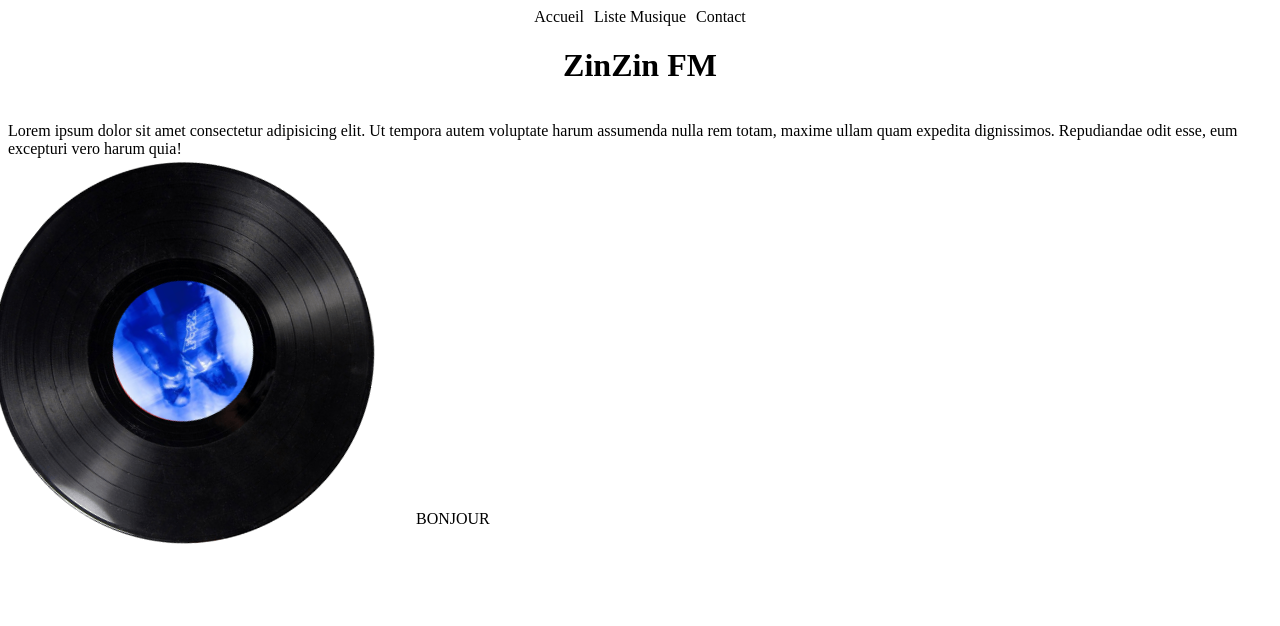
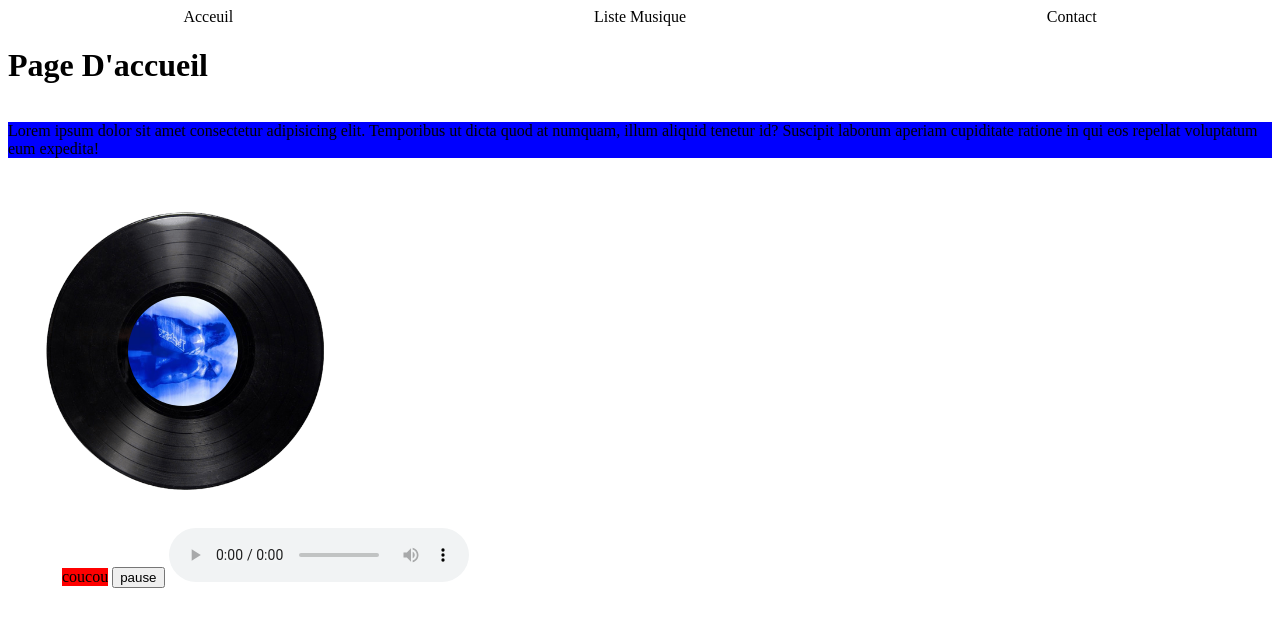
Before and after one commit to tintinLVK/SandBox, a plain HTML site: page index.html in a window 1280 px wide. Drawn offline with Linux system fonts and the light colour scheme.

Commit message:
add musique

```diff
--- a/assets/css/styles.css
+++ b/assets/css/styles.css
@@ -1,17 +1,11 @@
-body{
-
-}
-
-h1{
-    text-align: center;
+body {
 }
 
 img {
-   width: 350px;
+    width: 350px;
 }
 
 .div1 {
-
 }
 
 .div2 {
@@ -21,48 +15,54 @@
 }
 
 p {
+    background-color: red;
     display: inline-block;
 }
 
-ul {
+ul{
     display: flex;
     gap: 10px;
+    margin: 0;
     padding: 0;
-    margin: 0;
     list-style: none;
-    justify-content: center;
+    justify-content: space-around;
 }
 
-.vinyle {
-animation: turn 3.5s infinite linear;
+.vinyle{
 }
 
 @keyframes turn {
     0% {
-        transform: rotate(0deg) scale(1);
-        }
+       transform :rotate(0deg) scale(1);
+    }
+    /* 25% {
+        transform :rotate(90deg) scale(2);
+     } */
     50% {
-            transform: rotate(180deg) scale(1.2);
-            }
+        transform :rotate(180deg);
+     }
     100% {
-        transform: rotate(360deg) scale(1);
-
+        transform :rotate(360deg);
     }
 }
 
 .gazo {
-    width: 120px;
-    height: 120px;
+    width: 110px;
+    height: 110px;
     object-fit: cover;
+    border-radius: 100%;
     position: absolute;
-    border-radius: 100%;
-    top: 50%;
+    top : 50%;
     left: 50%;
-    transform: translate(-50%, -50%);
+    transform: translate(-50%,-50%);
 }
 
-.disque {
+.disque{
     position: relative;
     display: inline-block;
-    animation: turn 3.5s infinite linear;
+    animation: turn 4s infinite linear;
 }
+
+.pause{
+    animation-play-state: paused;
+}
--- a/assets/js/app.js
+++ b/assets/js/app.js
@@ -6,6 +6,25 @@
 const isAdmin = false; //Boolean
 const apprenants = ["Enzo", "Thomas", "Valentin"];  // tableau
 const sac = {livre: 'BD Tintin', trousse: 'stylo', skills: ["Bagarre", "Jeux Vidéos"] } // objet
+const disque = document.querySelector(".disque");
+const btnPause = document.getElementById("btnPause");
+const paragraphe = document.querySelector(".div1 p");
+
+setTimeout(() => {
+    paragraphe.style.backgroundColor = "blue";
+}, 4000);
+
+btnPause.addEventListener("click", ()=> {
+    disque.classList.toggle("pause");
+
+    if (disque.classList.contains("pause")){
+        btnPause.textContent = "Play";
+    }else{
+        btnPause.textContent = "Pause";
+    }
+});
+
+console.log(disque);
 
 console.log(apprenants[2]);
 console.log(sac.skills[0]);
--- a/index.html
+++ b/index.html
@@ -1,20 +1,20 @@
 <!DOCTYPE html>
 <html lang="fr">
+
 <head>
     <meta charset="UTF-8">
-    <meta http-equiv="X-UA-Compatible" content="IE=edge">
     <meta name="viewport" content="width=device-width, initial-scale=1.0">
-    <link rel="icon" type="image/avif" href="assets/img/alien.avif">
+    <title>Page d'accueil - Zinzin FM</title>
     <link rel="stylesheet" href="assets/css/styles.css">
-    <title>ZinZin FM</title>
-    <script src="assets/js/app.js"></script>
+    <script src="assets/js/app.js" defer></script>
 </head>
+
 <body>
     <header>
         <nav>
             <ul>
                 <li>
-                    Accueil
+                    Acceuil
                 </li>
                 <li>
                     Liste Musique
@@ -26,19 +26,21 @@
         </nav>
     </header>
     <div class="div1">
-        <h1>ZinZin FM</h1>
-        <p>Lorem ipsum dolor sit amet consectetur adipisicing elit. Ut tempora autem voluptate harum assumenda nulla rem totam, maxime ullam quam expedita dignissimos. Repudiandae odit esse, eum excepturi vero harum quia!</p>
-    <br>
-    </div>
+        <h1>Page D'accueil</h1>
+        <p>Lorem ipsum dolor sit amet consectetur adipisicing elit. Temporibus ut dicta quod at numquam, illum aliquid
+            tenetur id? Suscipit laborum aperiam cupiditate ratione in qui eos repellat voluptatum eum expedita!</p>
+
         <div class="disque">
-            <img class="vinyle" src="assets/img/vinyle.png" alt="Disque Vinyle">
+            <img class="vinyle" src="assets/img/vinyle.png" alt="Vinyle">
             <img class="gazo" src="assets/img/La-Melo-est-Gangx.jpg" alt="gazo">
         </div>
+    </div>
     <span class="div2">
 
     </span>
+    <p>coucou</p>
+    <button id="btnPause">pause</button>
+    <audio src="uploads/musics/GazoTiakola.mp3" controls autoplay></audio>
+</body>
 
-    <p>BONJOUR</p>
-
-</body>
 </html>
```
Also changed, not shown: 1 other file.
